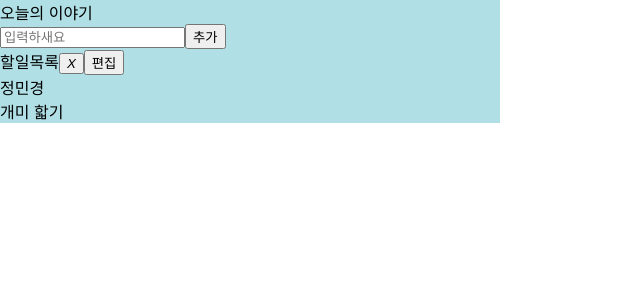
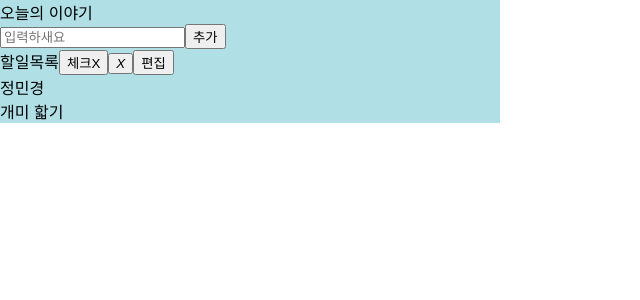
Before and after one commit to ooii214/class-todo, a React (Create React App) app: page / in a window 1280 px wide. Shown: the top 300 px of the page, without its empty margins (0-640 px from the left). Built offline with nearby package versions, Linux system fonts and the light colour scheme.

Commit message:
ADD check textDecoration

```diff
--- a/src/screen/todo/index.js
+++ b/src/screen/todo/index.js
@@ -8,6 +8,8 @@ class Todo extends Component {
     this.state = {
       newItem: '',
       list: [{ text: '할일목록', check: false, modify: false }],
+      check: false,
+      checkPick: '',
     };
   }
 
@@ -45,7 +47,7 @@ class Todo extends Component {
 
   handleModify = (i, e) => {
     let todos = this.state.list;
-    console.log('두투', todos);
+    // console.log('두투', todos[i].modify);
     if (e) {
       console.log('두투리스트 :', todos[i]);
       todos[i].text = e.target.value;
@@ -56,8 +58,33 @@ class Todo extends Component {
     this.setState({
       list: todos,
     });
+    console.log('리스트', this.list);
+  };
+  handleCheck = (i) => {
+    let todos = this.state.list;
+    todos[i].check = !todos[i].check;
+    this.setState({
+      list: todos,
+    });
   };
 
+  toggleHandler = (id) => {
+    const { list } = this.state;
+    const i = list.findIndex((todo) => todo.id === id);
+
+    const toggled = {
+      ...list[i],
+      check: !list[i].check,
+    };
+    const newTodos = [
+      ...list.slice(0, i),
+      toggled,
+      ...list.slice(i + 1, list.length),
+    ];
+    this.setState({
+      list: newTodos,
+    });
+  };
   render() {
     return (
       <Container>
@@ -69,12 +96,20 @@ class Todo extends Component {
           onChange={(e) => this.updateInput('newItem', e.target.value)}
         />
         <TodoButton onClick={() => this.addItem()}> 추가 </TodoButton>
-        <TodoDiv>
+        <TodoList>
           {this.state.list.map((item) => {
             console.log('아이템', item);
             return (
-              <TodoData key={item.id}>
+              <TodoData
+                key={item.id}
+                style={{
+                  textDecoration: item.check ? 'line-through' : 'none',
+                }}
+              >
                 {item.text}
+                <TodoButton onClick={() => this.toggleHandler(item.id)}>
+                  {item.check ? '체크V' : '체크X'}
+                </TodoButton>
                 <TodoButton onClick={() => this.deleteItem(item.id)}>
                   <i> X</i>
                 </TodoButton>
@@ -84,7 +119,7 @@ class Todo extends Component {
               </TodoData>
             );
           })}
-        </TodoDiv>
+        </TodoList>
         <Name pick='정민경' />
         <Name pick='개미 핣기' />
       </Container>
@@ -101,7 +136,7 @@ const TodoInput = styled.input``;
 const Title = styled.div``;
 
 const TodoButton = styled.button``;
-const TodoDiv = styled.div``;
+const TodoList = styled.div``;
 const TodoData = styled.div``;
 
 export { Todo };
```
